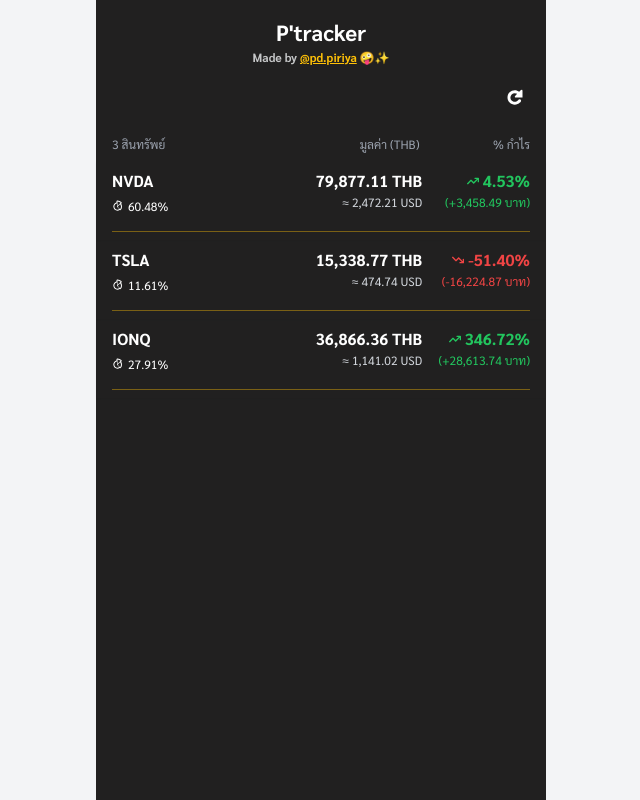
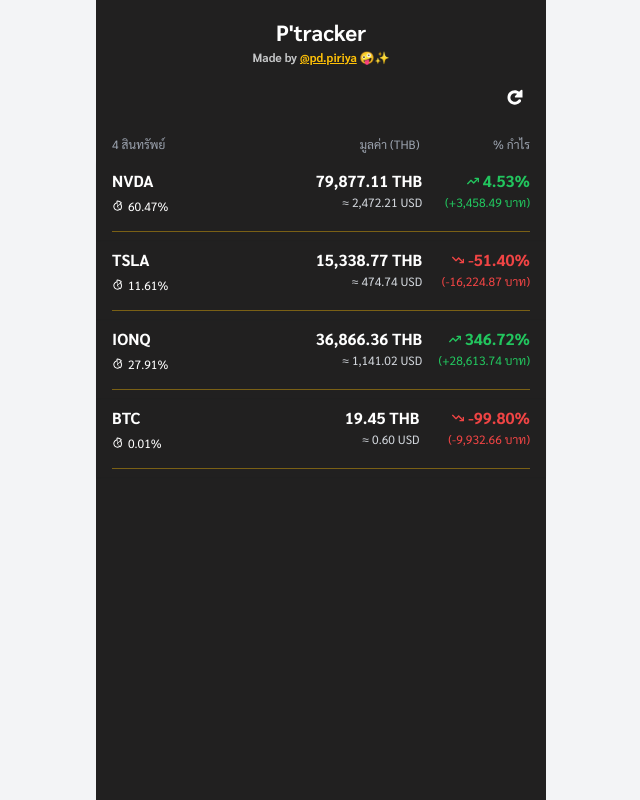
Before and after one commit to PiriyaDEV/portfolio-tracking, a Next.js app: page / in a window 1280 px wide. Shown: the whole page, without its empty margins (319-959 px from the left). Built offline with nearby package versions, Linux system fonts and the light colour scheme.

Commit message:
fix: add bitcoin

```diff
--- a/src/app/page.tsx
+++ b/src/app/page.tsx
@@ -23,22 +23,43 @@
   const [isLoading, setIsLoading] = useState(false);
   const [expanded, setExpanded] = useState<Record<string, boolean>>({});
   const [currencyRate, setCurrencyRate] = useState<number>(0);
+  const isMock = true;
 
   const assets: Asset[] = [
     { symbol: "NVDA", quantity: 13, costPerShare: 181.9361 },
     { symbol: "TSLA", quantity: 2.4963855, costPerShare: 391.3258 },
     { symbol: "IONQ", quantity: 6, costPerShare: 42.57 },
+    {
+      symbol: "BINANCE:BTCUSDT",
+      quantity: 0.0031655,
+      costPerShare: 97305.11738593,
+    },
   ];
 
-  let mockRes = { c: 190.17 };
+  const FINNHUB_API_BASE_URL = "https://finnhub.io/api/v1";
+  const API_KEY = "d4c807hr01qudf6h35i0d4c807hr01qudf6h35ig";
 
   async function fetchFinancialData() {
     setIsLoading(true);
 
     try {
       const results: Record<string, number | null> = {};
+      let res: any = {};
+
       for (const asset of assets) {
-        results[asset.symbol] = mockRes.c ?? null;
+        if (isMock) {
+          res = { c: 190.17 };
+        } else {
+          const url = new URL(`${FINNHUB_API_BASE_URL}/quote`);
+          url.searchParams.append("symbol", asset.symbol);
+          url.searchParams.append("token", API_KEY);
+
+          const response = await fetch(url.toString());
+          if (!response.ok) throw new Error("Fetch error");
+
+          res = await response.json();
+        }
+        results[asset.symbol] = res.c ?? null;
       }
       setPrices(results);
     } catch (error) {
@@ -49,17 +70,26 @@
   }
 
   async function fetchFxRate() {
-    // const res = await fetch("/api/usbToThb", {
-    //   method: "POST",
-    //   headers: { "Content-Type": "application/json" },
-    // });
-    // if (!res.ok) {
-    //   throw new Error(`BOT API Error: ${res.status} ${res.statusText}`);
-    // }
-    // const data = await res.json();
-    // setCurrencyRate(Number(data.rate) ?? 0);
-    // console.log("data", data);
-    setCurrencyRate(Number(32.31) ?? 0);
+    if (isMock) {
+      setCurrencyRate(Number(32.31) ?? 0);
+    } else {
+      const res = await fetch("/api/usbToThb", {
+        method: "POST",
+        headers: { "Content-Type": "application/json" },
+      });
+      if (!res.ok) {
+        throw new Error(`BOT API Error: ${res.status} ${res.statusText}`);
+      }
+      const data = await res.json();
+      setCurrencyRate(Number(data.rate) ?? 0);
+    }
+  }
+
+  function getName(name: string) {
+    if (name == "BINANCE:BTCUSDT") {
+      return "BTC";
+    }
+    return name;
   }
 
   useEffect(() => {
@@ -134,7 +164,9 @@
               >
                 {/* Left column */}
                 <div className="flex flex-col gap-1">
-                  <div className="font-bold text-[16px]">{asset.symbol}</div>
+                  <div className="font-bold text-[16px]">
+                    {getName(asset.symbol)}
+                  </div>
 
                   <div className="text-[12px] flex items-center gap-1">
                     <ChartIcon />
@@ -170,7 +202,8 @@
                   </div>
 
                   <div className={`text-[12px] ${profitColor}`}>
-                    ({profit > 0 ? "+" : ""}{fNumber(profit * currencyRate)} บาท)
+                    ({profit > 0 ? "+" : ""}
+                    {fNumber(profit * currencyRate)} บาท)
                   </div>
                 </div>
               </div>
```
